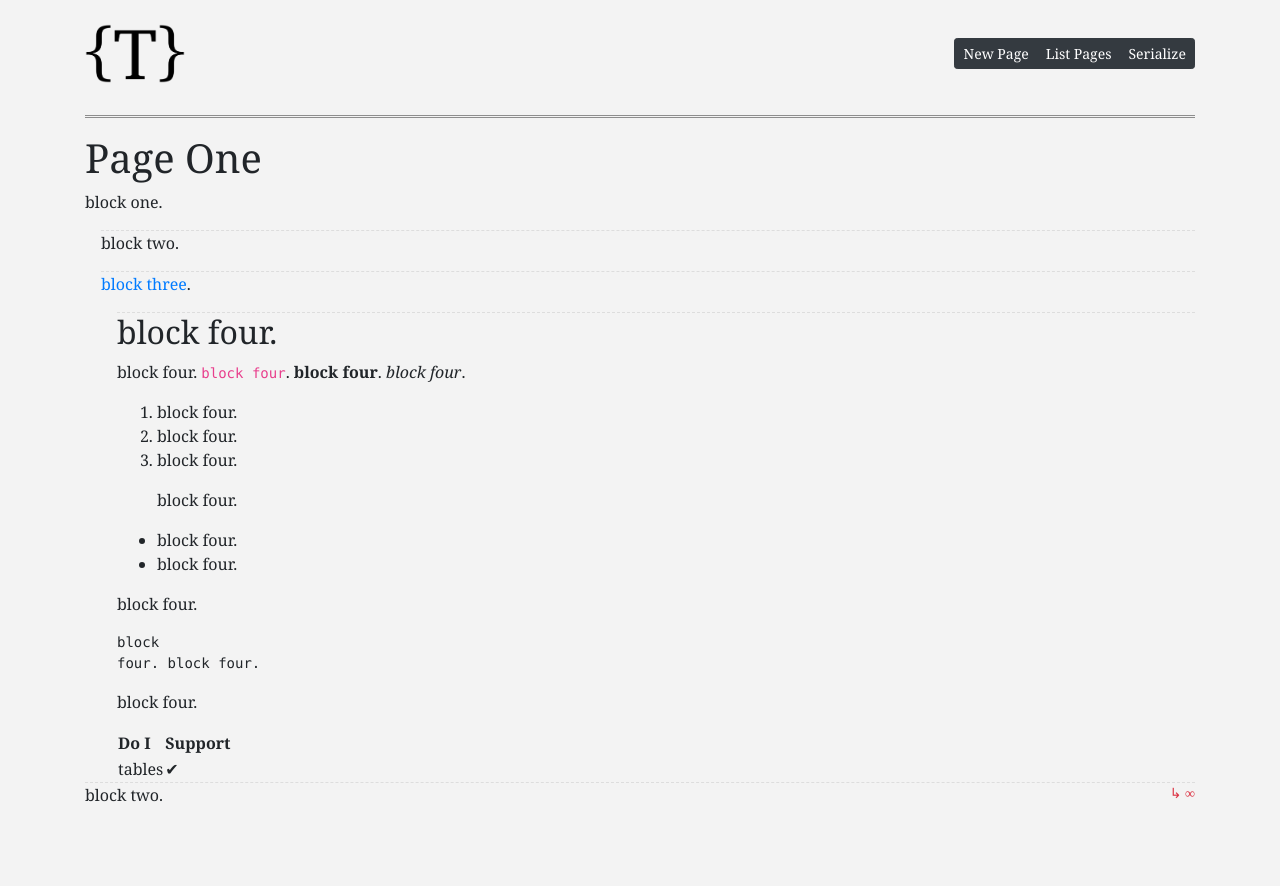
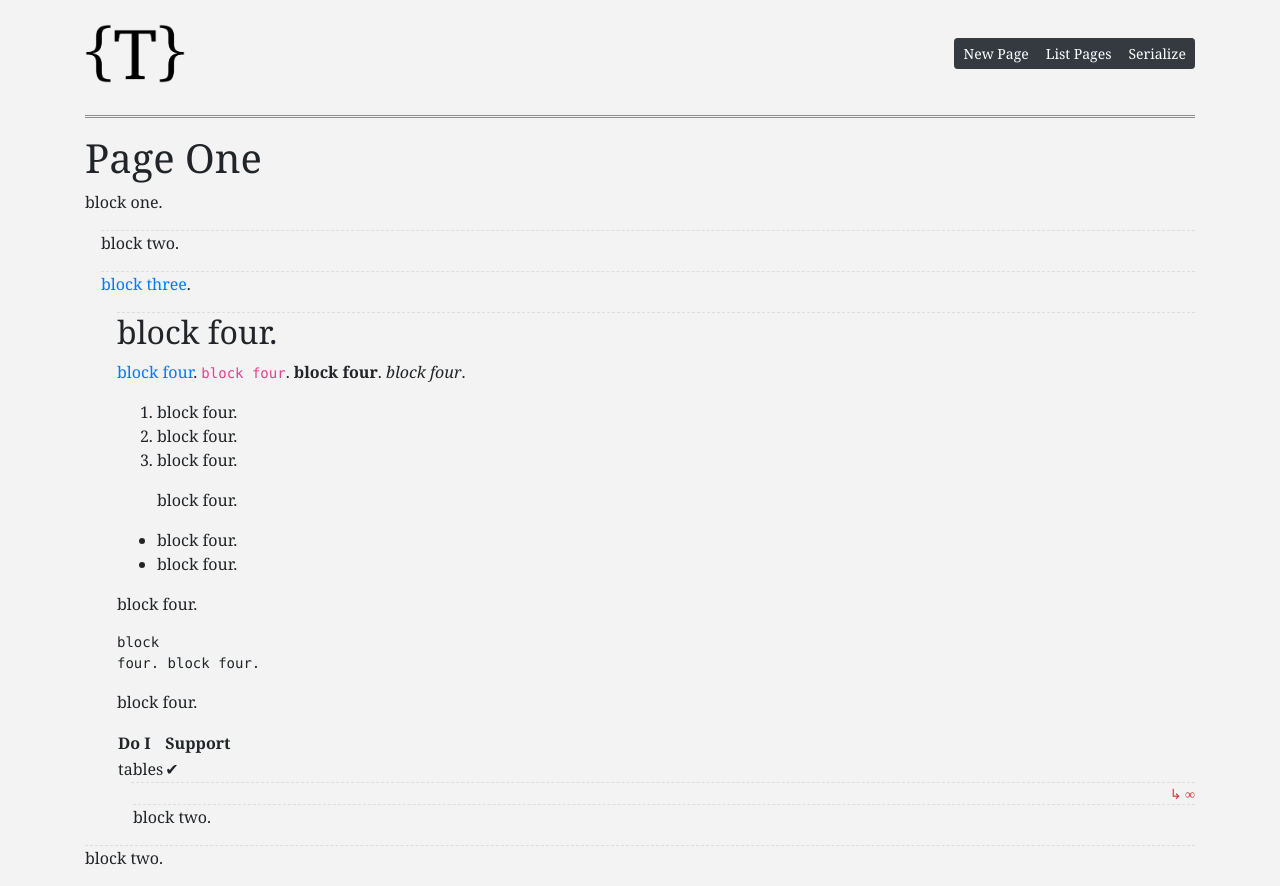
Before and after one commit to adam-zethraeus/transclude, a React (Create React App) app: page /page/pId1 in a window 1280 px wide. Before the commit the page ends 823 px from the top, so only its background shows below. Built offline with nearby package versions, Linux system fonts and the light colour scheme.

Commit message:
factor out CircularReferenceBlockIndicator from BlockComponent. Make it link.

```diff
--- a/src/entities/Block/BlockComponent.tsx
+++ b/src/entities/Block/BlockComponent.tsx
@@ -1,12 +1,13 @@
 import React from 'react';
 import { BlockContent, BlockId } from './blocksSlice';
+import { PageId } from '../Page/pagesSlice';
 import Block from './';
-import OverlayTrigger from 'react-bootstrap/OverlayTrigger';
-import Tooltip from 'react-bootstrap/Tooltip';
 import ReactMarkdown from 'react-markdown';
+import CircularReferenceBlockIndicator from '../../ui/CircularReferenceBlockIndicator';
 
 export type BlockComponentProps = {
     id: BlockId;
+    pageId: PageId;
     content: BlockContent;
     path: BlockId[];
     subBlockIds: BlockId[];
@@ -18,18 +19,11 @@ export const BlockComponent: React.FC<BlockComponentProps> = (props) => {
         { !props.cycle &&
             <div className="block">
                 <ReactMarkdown source={props.content} />
-                { props.subBlockIds && props.subBlockIds.map((id) => <Block id={id} key={id} path={props.path.concat(props.id)} />) }
+                { props.subBlockIds && props.subBlockIds.map((id) => <Block id={id} pageId={props.pageId} key={id} path={props.path.concat(props.id)} />) }
             </div>
         }
         { props.cycle &&
-            <OverlayTrigger
-                placement="bottom"
-                overlay={<Tooltip id={`tooltip-top`}>{ `Circular block reference: ${props.id}` }</Tooltip>
-            }>
-                {({ ref, ...triggerHandler }) => (
-                    <div ref={ref} {...triggerHandler} className="block-cycle">↳ ∞</div>
-                )}
-            </OverlayTrigger>
+            <CircularReferenceBlockIndicator id={props.id} pageId={props.pageId} />
         }
     </>
 };
--- a/src/entities/Block/index.tsx
+++ b/src/entities/Block/index.tsx
@@ -1,11 +1,13 @@
 import { BlockComponent, BlockComponentProps } from './BlockComponent';
 import { connect } from 'react-redux';
 import { BlockId, makeGetBlockRecord } from './blocksSlice';
+import { PageId } from '../Page/pagesSlice';
 import { RootState } from  '../../app/store';
 
 type Props = {
     id: string;
-    path: BlockId[]
+    pageId: PageId;
+    path: BlockId[];
 }
 
 const mapStateToProps = (state: RootState, ownProps: Props): BlockComponentProps => {
@@ -14,6 +16,7 @@ const mapStateToProps = (state: RootState, ownProps: Props): BlockComponentProps
     let cycle = ownProps.path.includes(record.id);
     return {
         id: record.id,
+        pageId: ownProps.pageId,
         content: record.content,
         path: ownProps.path,
         subBlockIds: record.subBlockIds,
--- a/src/entities/Page/index.tsx
+++ b/src/entities/Page/index.tsx
@@ -17,7 +17,7 @@ const mapStateToProps = (state: RootState, ownProps: Props): PageComponentProps
     if (ownProps.drillDownBlockId === undefined) {
         return {
             title: pageRecord.title,
-            blocks: pageRecord.blockIds.map(id => <Block id={id} key={id} path={[]} />)
+            blocks: pageRecord.blockIds.map(id => <Block id={id} pageId={ownProps.id} key={id} path={[]} />)
         };
     } else {
         let treeContainsDrillDownBlock = pageRecord.blockIds
@@ -26,7 +26,7 @@ const mapStateToProps = (state: RootState, ownProps: Props): PageComponentProps
         if (treeContainsDrillDownBlock) {
             return {
                 title: pageRecord.title,
-                blocks: [<Block id={ownProps.drillDownBlockId} key={ownProps.drillDownBlockId} path={[]} />]
+                blocks: [<Block id={ownProps.drillDownBlockId} pageId={ownProps.id} key={ownProps.drillDownBlockId} path={[]} />]
             };
         } else {
             return {
--- a/src/style.scss
+++ b/src/style.scss
@@ -34,9 +34,11 @@ body {
                 }
             }
             div.block-cycle {
-                float: right;
-                color: $red;
+                text-align: right;
                 font-size: $font-size-sm;
+                a {
+                    color: $red;
+                }
             }
         }
 
--- /dev/null
+++ b/src/ui/CircularReferenceBlockIndicator.tsx
@@ -0,0 +1,26 @@
+import React from 'react';
+import { BlockId } from '../entities/Block/blocksSlice';
+import { PageId } from '../entities/Page/pagesSlice';
+import OverlayTrigger from 'react-bootstrap/OverlayTrigger';
+import Tooltip from 'react-bootstrap/Tooltip';
+import { Link } from 'react-router-dom'
+
+type CircularReferenceBlockIndicatorProps = {
+    id: BlockId;
+    pageId: PageId;
+}
+
+const CircularReferenceBlockIndicator: React.FC<CircularReferenceBlockIndicatorProps> = (props) => {
+    return (
+        <OverlayTrigger
+            placement="bottom"
+            overlay={<Tooltip id={`tooltip-top`}>{ `Circular block reference: ${props.id}` }</Tooltip>
+        }>
+            {({ ref, ...triggerHandler }) => (
+                <div className="block block-cycle"><Link to={`/page/${props.pageId}/${props.id}`} ref={ref} {...triggerHandler}>↳ ∞</Link></div>
+            )}
+        </OverlayTrigger>
+    );
+};
+
+export default CircularReferenceBlockIndicator;
```
Also changed, not shown: src/app/state.ts (+2 -2 lines).
